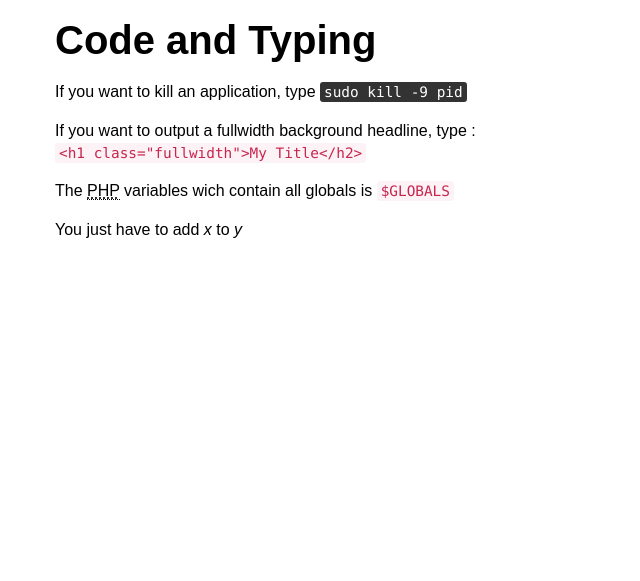
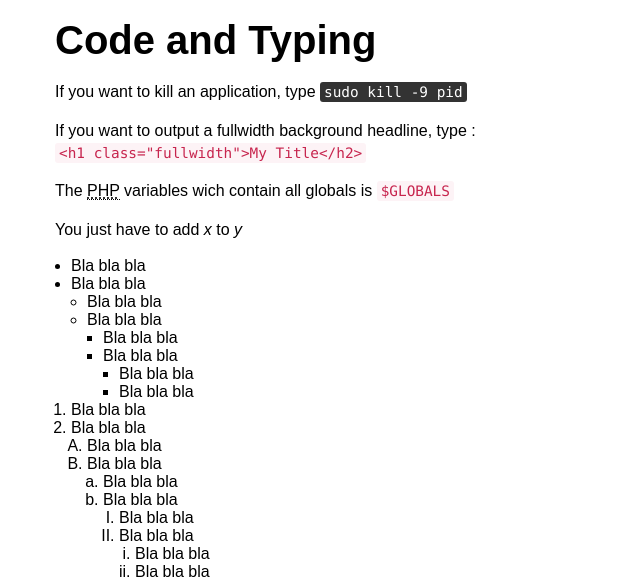
Before and after one commit to fgirardey/SUCSS, a PHP site: page / in a window 1280 px wide. Shown: the part 2152-2733 px from the top of the page, without its empty margins (0-640 px from the left). Before the commit the page ends 2390 px from the top, so only its background shows below. Run offline with PHP 8.4, Linux system fonts and the light colour scheme.

Commit message:
Type list added

```diff
--- a/css/scss/sucss/components/_type.scss
+++ b/css/scss/sucss/components/_type.scss
@@ -18,6 +18,17 @@ code, kbd, pre, samp {
 	font-family: $global-monospace-font;
 }
 
+ul, ol {
+	margin-left: 1em;
+}
+
+ol {
+	list-style-type: decimal;
+	ol { list-style-type: upper-alpha; }
+	ol ol { list-style-type: lower-alpha; }
+	ol ol ol { list-style-type: upper-roman; }
+	ol ol ol ol { list-style-type: lower-roman; }
+}
 
 
 //
@@ -107,16 +118,7 @@ $code-bg: lighten($global-var-font-color, 51%) !default;
 $code-font-color: $global-var-font-color !default;
 $code-font-size: 0.9em !default;
 
-.ie6 code, .ie7 code, .ie8 code {
-	padding: $code-padding;
-	border-radius: $code-border-radius;
-	background: $code-bg;
-	color: $global-var-font-color;
-	white-space: nowrap;
-	font-size: $code-font-size;
-}
-
-code:not([class*="language-"]) {
+code {
 	padding: $code-padding;
 	border-radius: $code-border-radius;
 	background: $code-bg;
@@ -258,4 +260,5 @@ blockquote.blockquote--highlight {
 		color: $grey-color;
 	}
 	cite { font-weight: 400; }
+	@include antialiased();
 }
--- a/css/style.css
+++ b/css/style.css
@@ -843,52 +843,78 @@ code, kbd, pre, samp {
   font-family: Consolas, Monaco, "Andale Mono", monospace;
 }
 
-/* line 26, scss/sucss/components/_type.scss */
+/* line 21, scss/sucss/components/_type.scss */
+ul, ol {
+  margin-left: 1em;
+}
+
+/* line 25, scss/sucss/components/_type.scss */
+ol {
+  list-style-type: decimal;
+}
+/* line 27, scss/sucss/components/_type.scss */
+ol ol {
+  list-style-type: upper-alpha;
+}
+/* line 28, scss/sucss/components/_type.scss */
+ol ol ol {
+  list-style-type: lower-alpha;
+}
+/* line 29, scss/sucss/components/_type.scss */
+ol ol ol ol {
+  list-style-type: upper-roman;
+}
+/* line 30, scss/sucss/components/_type.scss */
+ol ol ol ol ol {
+  list-style-type: lower-roman;
+}
+
+/* line 37, scss/sucss/components/_type.scss */
 .text-right {
   text-align: right;
 }
 
-/* line 27, scss/sucss/components/_type.scss */
+/* line 38, scss/sucss/components/_type.scss */
 .text-left {
   text-align: left;
 }
 
-/* line 28, scss/sucss/components/_type.scss */
+/* line 39, scss/sucss/components/_type.scss */
 .text-center {
   text-align: center;
 }
 
-/* line 29, scss/sucss/components/_type.scss */
+/* line 40, scss/sucss/components/_type.scss */
 .text-justify {
   text-align: justify;
 }
 
-/* line 39, scss/sucss/components/_type.scss */
+/* line 50, scss/sucss/components/_type.scss */
 small, .small {
   font-size: 0.8em;
 }
 
-/* line 49, scss/sucss/components/_type.scss */
+/* line 60, scss/sucss/components/_type.scss */
 address {
   font-style: normal;
   font-size: 1em;
   margin-bottom: 1em;
 }
 
-/* line 62, scss/sucss/components/_type.scss */
+/* line 73, scss/sucss/components/_type.scss */
 abbr[title] {
   border-bottom: 1px dotted;
   border-bottom-color: initial;
   cursor: help;
 }
 
-/* line 76, scss/sucss/components/_type.scss */
+/* line 87, scss/sucss/components/_type.scss */
 mark {
   padding: 0 0.1em;
   background: #ffffaa;
 }
 
-/* line 92, scss/sucss/components/_type.scss */
+/* line 103, scss/sucss/components/_type.scss */
 kbd {
   padding: 2px 4px;
   font-size: 0.9em;
@@ -897,8 +923,8 @@ kbd {
   color: white;
 }
 
-/* line 110, scss/sucss/components/_type.scss */
-.ie6 code, .ie7 code, .ie8 code {
+/* line 121, scss/sucss/components/_type.scss */
+code {
   padding: 2px 4px;
   border-radius: 3px;
   background: #fdf3f6;
@@ -907,17 +933,7 @@ kbd {
   font-size: 0.9em;
 }
 
-/* line 119, scss/sucss/components/_type.scss */
-code:not([class*="language-"]) {
-  padding: 2px 4px;
-  border-radius: 3px;
-  background: #fdf3f6;
-  color: #c7254e;
-  white-space: nowrap;
-  font-size: 0.9em;
-}
-
-/* line 155, scss/sucss/components/_type.scss */
+/* line 157, scss/sucss/components/_type.scss */
 h1, .h1,
 h2, .h2,
 h3, .h3,
@@ -934,7 +950,7 @@ h6, .h6 {
   -webkit-font-smoothing: antialiased;
   -moz-osx-font-smoothing: grayscale;
 }
-/* line 175, scss/sucss/components/_type.scss */
+/* line 177, scss/sucss/components/_type.scss */
 h1 a, .h1 a,
 h2 a, .h2 a,
 h3 a, .h3 a,
@@ -943,7 +959,7 @@ h5 a, .h5 a,
 h6 a, .h6 a {
   color: inherit;
 }
-/* line 178, scss/sucss/components/_type.scss */
+/* line 180, scss/sucss/components/_type.scss */
 h1 small, .h1 small,
 h2 small, .h2 small,
 h3 small, .h3 small,
@@ -953,37 +969,37 @@ h6 small, .h6 small {
   font-size: 0.6em;
 }
 
-/* line 151, scss/sucss/components/_type.scss */
+/* line 153, scss/sucss/components/_type.scss */
 h1, .h1 {
   font-size: 2.5em;
 }
 
-/* line 151, scss/sucss/components/_type.scss */
+/* line 153, scss/sucss/components/_type.scss */
 h2, .h2 {
   font-size: 2.25em;
 }
 
-/* line 151, scss/sucss/components/_type.scss */
+/* line 153, scss/sucss/components/_type.scss */
 h3, .h3 {
   font-size: 2em;
 }
 
-/* line 151, scss/sucss/components/_type.scss */
+/* line 153, scss/sucss/components/_type.scss */
 h4, .h4 {
   font-size: 1.75em;
 }
 
-/* line 151, scss/sucss/components/_type.scss */
+/* line 153, scss/sucss/components/_type.scss */
 h5, .h5 {
   font-size: 1.5em;
 }
 
-/* line 151, scss/sucss/components/_type.scss */
+/* line 153, scss/sucss/components/_type.scss */
 h6, .h6 {
   font-size: 1.25em;
 }
 
-/* line 205, scss/sucss/components/_type.scss */
+/* line 207, scss/sucss/components/_type.scss */
 p {
   margin-bottom: 1em;
   color: inherit;
@@ -995,61 +1011,63 @@ p {
   text-rendering: optimizeLegibility;
 }
 
-/* line 229, scss/sucss/components/_type.scss */
+/* line 231, scss/sucss/components/_type.scss */
 blockquote {
   margin-bottom: 1em;
   padding: 0.5em 1em;
   border-left: 3px solid #ccebff;
 }
-/* line 233, scss/sucss/components/_type.scss */
+/* line 235, scss/sucss/components/_type.scss */
 blockquote p {
   font-weight: inherit;
   font-style: normal;
   font-size: 1em;
   font-family: inherit;
 }
-/* line 238, scss/sucss/components/_type.scss */
+/* line 240, scss/sucss/components/_type.scss */
 blockquote p:last-child {
   margin-bottom: 0;
 }
-/* line 240, scss/sucss/components/_type.scss */
+/* line 242, scss/sucss/components/_type.scss */
 blockquote footer, blockquote p + cite, blockquote footer cite {
   font-style: normal;
 }
-/* line 241, scss/sucss/components/_type.scss */
+/* line 243, scss/sucss/components/_type.scss */
 blockquote footer, blockquote p + cite {
   color: #a6a6a6;
 }
-/* line 242, scss/sucss/components/_type.scss */
+/* line 244, scss/sucss/components/_type.scss */
 blockquote footer:before {
   content: '\2014 \00A0';
 }
-/* line 245, scss/sucss/components/_type.scss */
+/* line 247, scss/sucss/components/_type.scss */
 .ie6 blockquote p, .ie7 blockquote p, .ie8 blockquote p {
   margin-bottom: 0;
 }
-/* line 246, scss/sucss/components/_type.scss */
+/* line 248, scss/sucss/components/_type.scss */
 .ie6 blockquote p + *, .ie7 blockquote p + *, .ie8 blockquote p + * {
   margin-top: 1em;
 }
-/* line 247, scss/sucss/components/_type.scss */
+/* line 249, scss/sucss/components/_type.scss */
 .ie6 blockquote cite, .ie7 blockquote cite, .ie8 blockquote cite {
   display: inline-block;
 }
 
-/* line 251, scss/sucss/components/_type.scss */
+/* line 253, scss/sucss/components/_type.scss */
 blockquote.blockquote--highlight {
   outline: 10px solid #0099ff;
   border-color: initial;
   background: #0099ff;
   color: white;
   font-weight: 600;
+  -webkit-font-smoothing: antialiased;
+  -moz-osx-font-smoothing: grayscale;
 }
-/* line 257, scss/sucss/components/_type.scss */
+/* line 259, scss/sucss/components/_type.scss */
 blockquote.blockquote--highlight footer, blockquote.blockquote--highlight p + cite {
   color: #cccccc;
 }
-/* line 260, scss/sucss/components/_type.scss */
+/* line 262, scss/sucss/components/_type.scss */
 blockquote.blockquote--highlight cite {
   font-weight: 400;
 }
--- a/index.php
+++ b/index.php
@@ -9,6 +9,7 @@
 		<meta name="viewport" content="width=device-width, initial-scale=1.0">
 		<title>SUCSS - Super Useful CSS</title>
 		<link type="text/css" rel="stylesheet" href="css/style.css">
+		<!-- <link type="text/css" rel="stylesheet" href="http://cdn.foundation5.zurb.com/foundation.css"> -->
 		<script type="text/javascript" src="http://modernizr.com/downloads/modernizr-latest.js"></script>
 	</head>
 	<body>
@@ -261,5 +262,50 @@
 				</p>
 			</div>
 		</div>
+		<div class="row">
+			<div class="col-12">
+				<ul>
+					<li>Bla bla bla</li>
+					<li>Bla bla bla</li>
+					<ul>
+						<li>Bla bla bla</li>
+						<li>Bla bla bla</li>
+						<ul>
+							<li>Bla bla bla</li>
+							<li>Bla bla bla</li>
+							<ul>
+								<li>Bla bla bla</li>
+								<li>Bla bla bla</li>
+							</ul>
+						</ul>
+					</ul>
+				</ul>
+			</div>
+		</div>
+		<div class="row">
+			<div class="col-12">
+				<ol>
+					<li>Bla bla bla</li>
+					<li>Bla bla bla</li>
+					<ol>
+						<li>Bla bla bla</li>
+						<li>Bla bla bla</li>
+						<ol>
+							<li>Bla bla bla</li>
+							<li>Bla bla bla</li>
+							<ol>
+								<li>Bla bla bla</li>
+								<li>Bla bla bla</li>
+								<ol>
+									<li>Bla bla bla</li>
+									<li>Bla bla bla</li>
+								</ol>
+							</ol>
+						</ol>
+					</ol>
+				</ol>
+			</div>
+		</div>
+		<script>document.write('<script src="http://' + (location.host || 'localhost').split(':')[0] + ':35729/livereload.js?snipver=1"></' + 'script>')</script>
 	</body>
 </html>
```
